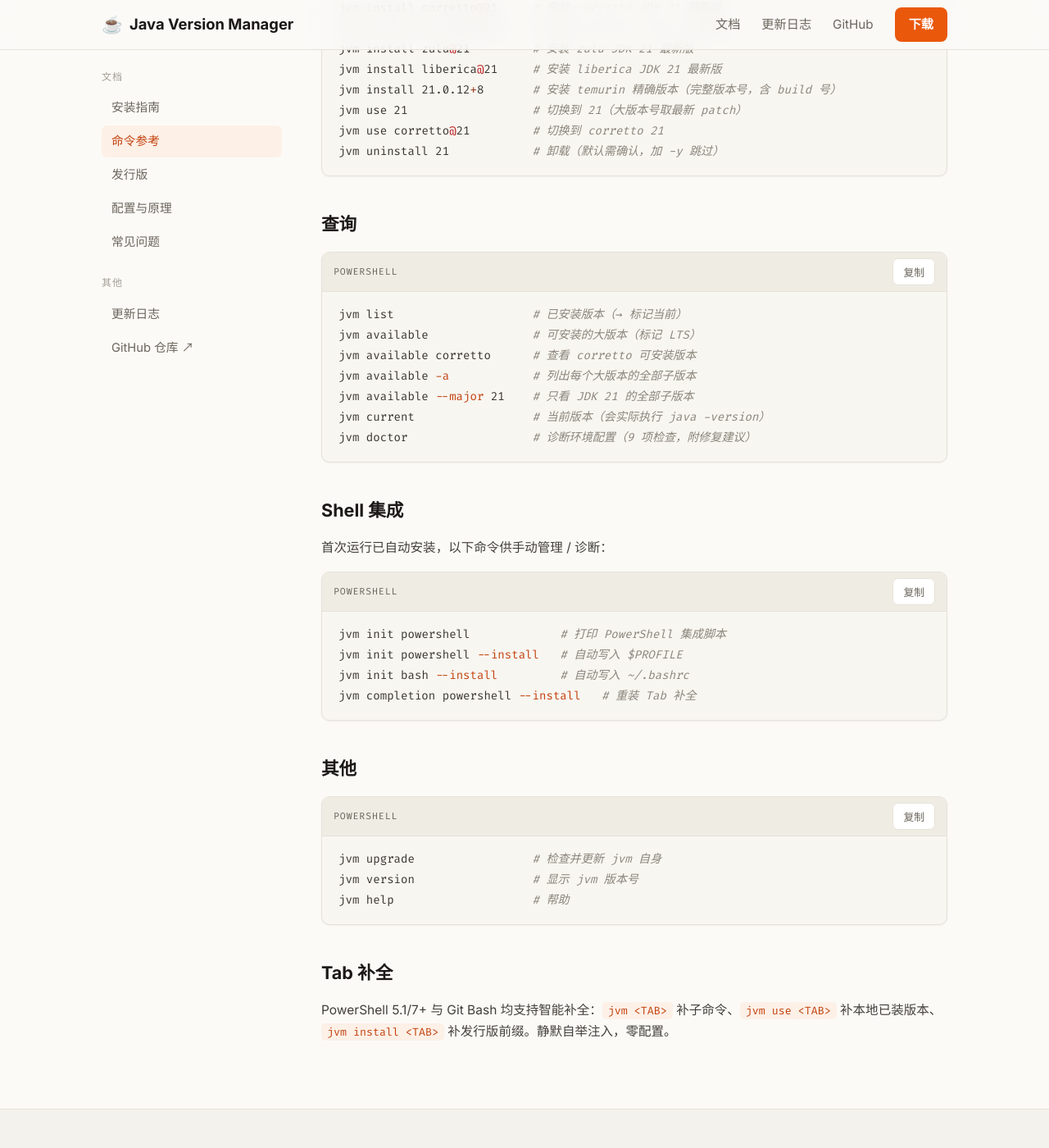
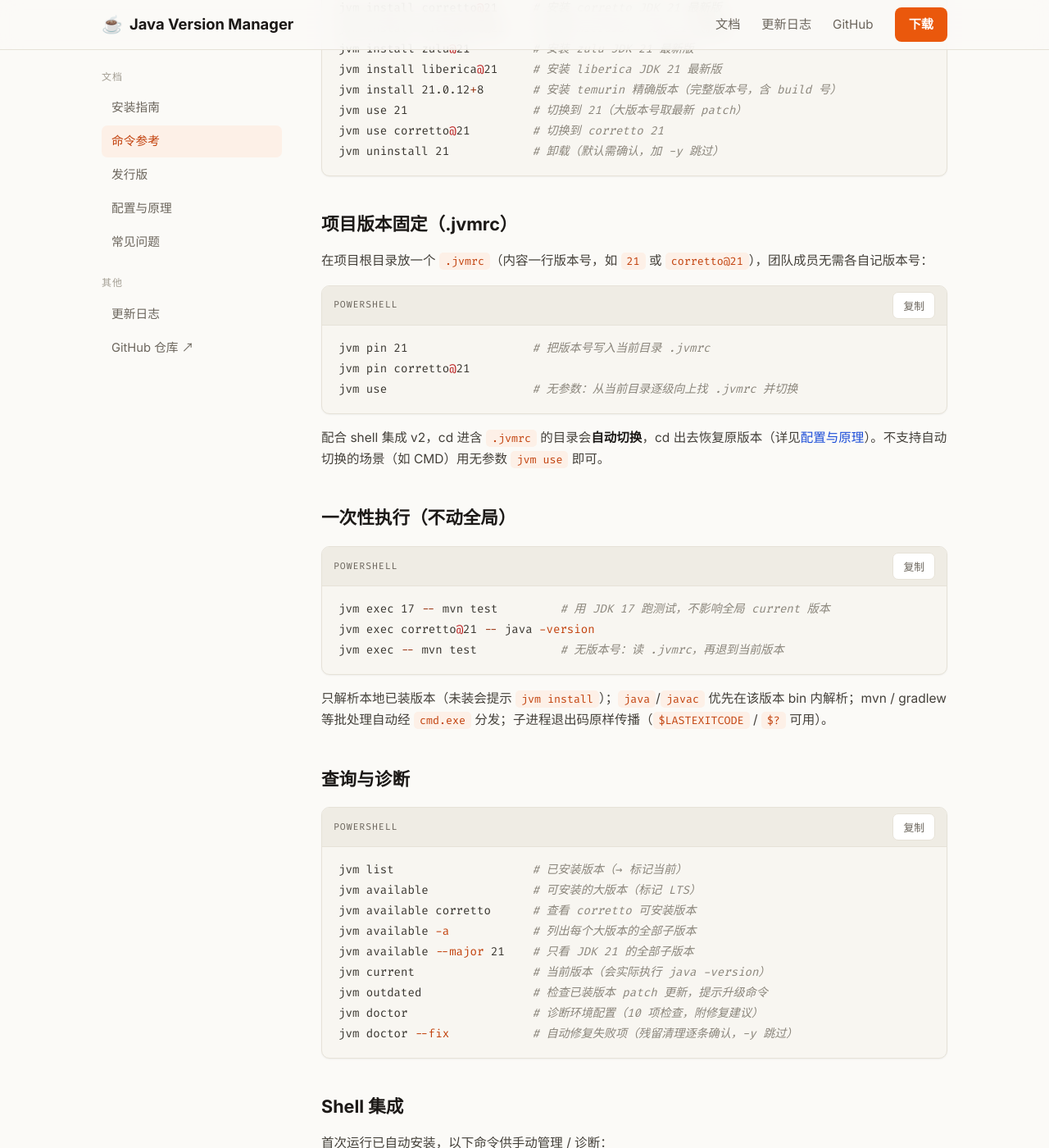
Before and after one commit to BaixuanZhu/jvm, a Jekyll site: the page built from docs/commands.md, in a window 1280 px wide and 1400 px high, scrolled down 354 px. Shown: the whole window at 82% size. Built offline with Jekyll 4.4.1, drawn with Linux system fonts in a browser that asks for light colours.

Commit message:
feat(site): v0.10/v0.11 内容同步 (.jvmrc 固定与自动切换 / exec / outdated / doctor --fix)

````diff
--- a/assets/js/main.js
+++ b/assets/js/main.js
@@ -112,17 +112,22 @@
         ["dim", "正在解析 temurin@21 ..."],
         ["dim", "下载 OpenJDK 21.0.12+8  [████████████] 100%"],
         ["o",   "✓ SHA256 校验通过"],
-        ["o",   "✓ 安装完成：temurin@21.0.12+8"]
+        ["o",   "✓ 安装完成：temurin-21.0.12+8"]
       ]},
       { type: "cmd", text: "jvm use 21" },
       { type: "out", lines: [
-        ["o",   "✓ 已切换到 temurin@21.0.12+8"],
+        ["o",   "✓ 已切换到 temurin-21.0.12+8"],
         ["dim", "当前终端同步生效，无需重开"]
+      ]},
+      { type: "cmd", text: "cd my-app" },
+      { type: "out", lines: [
+        ["dim", "发现 .jvmrc: corretto@17"],
+        ["o",   "✓ 自动切换到 corretto-17.0.16.8.1"]
       ]},
       { type: "cmd", text: "java -version" },
       { type: "out", lines: [
-        ["o",   'openjdk version "21.0.12" 2026-07-21 LTS'],
-        ["dim", "OpenJDK Runtime Environment Temurin-21.0.12+8"]
+        ["o",   'openjdk version "17.0.16" 2026-07-15 LTS'],
+        ["dim", "OpenJDK Runtime Environment Corretto-17.0.16.8.1"]
       ]}
     ];
 
--- a/docs/commands.md
+++ b/docs/commands.md
@@ -17,7 +17,29 @@ jvm use corretto@21         # 切换到 corretto 21
 jvm uninstall 21            # 卸载（默认需确认，加 -y 跳过）
 ```
 
-## 查询
+## 项目版本固定（.jvmrc）
+
+在项目根目录放一个 `.jvmrc`（内容一行版本号，如 `21` 或 `corretto@21`），团队成员无需各自记版本号：
+
+```powershell
+jvm pin 21                  # 把版本号写入当前目录 .jvmrc
+jvm pin corretto@21
+jvm use                     # 无参数：从当前目录逐级向上找 .jvmrc 并切换
+```
+
+配合 shell 集成 v2，cd 进含 `.jvmrc` 的目录会**自动切换**，cd 出去恢复原版本（详见[配置与原理]({{ '/docs/config/' | relative_url }})）。不支持自动切换的场景（如 CMD）用无参数 `jvm use` 即可。
+
+## 一次性执行（不动全局）
+
+```powershell
+jvm exec 17 -- mvn test         # 用 JDK 17 跑测试，不影响全局 current 版本
+jvm exec corretto@21 -- java -version
+jvm exec -- mvn test            # 无版本号：读 .jvmrc，再退到当前版本
+```
+
+只解析本地已装版本（未装会提示 `jvm install`）；`java`/`javac` 优先在该版本 bin 内解析；mvn / gradlew 等批处理自动经 `cmd.exe` 分发；子进程退出码原样传播（`$LASTEXITCODE` / `$?` 可用）。
+
+## 查询与诊断
 
 ```powershell
 jvm list                    # 已安装版本（→ 标记当前）
@@ -26,7 +48,9 @@ jvm available corretto      # 查看 corretto 可安装版本
 jvm available -a            # 列出每个大版本的全部子版本
 jvm available --major 21    # 只看 JDK 21 的全部子版本
 jvm current                 # 当前版本（会实际执行 java -version）
-jvm doctor                  # 诊断环境配置（9 项检查，附修复建议）
+jvm outdated                # 检查已装版本 patch 更新，提示升级命令
+jvm doctor                  # 诊断环境配置（10 项检查，附修复建议）
+jvm doctor --fix            # 自动修复失败项（残留清理逐条确认，-y 跳过）
 ```
 
 ## Shell 集成
````
Also changed, not shown: docs/config.md (+21 -3 lines), docs/faq.md (+6 -2 lines), docs/install.md (+1 -1 lines), index.md (+13 -1 lines), changelog.md.
